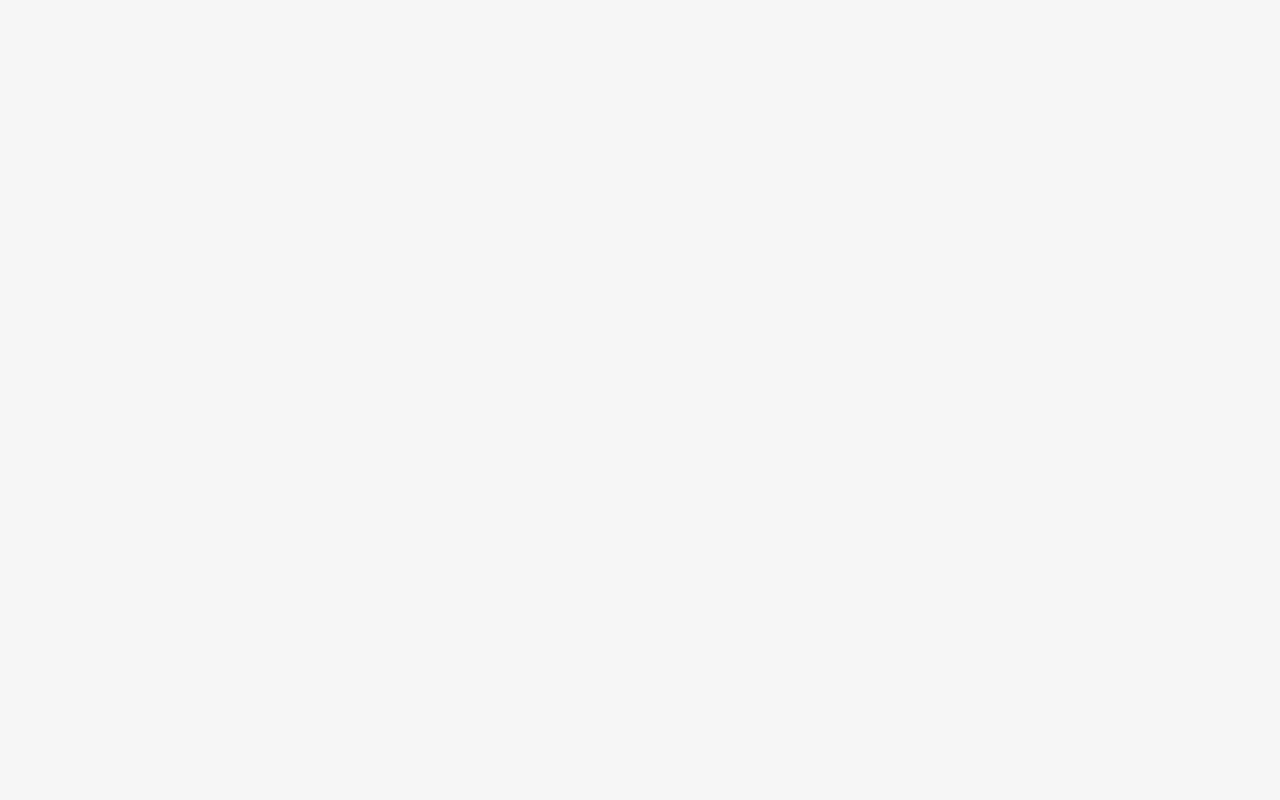
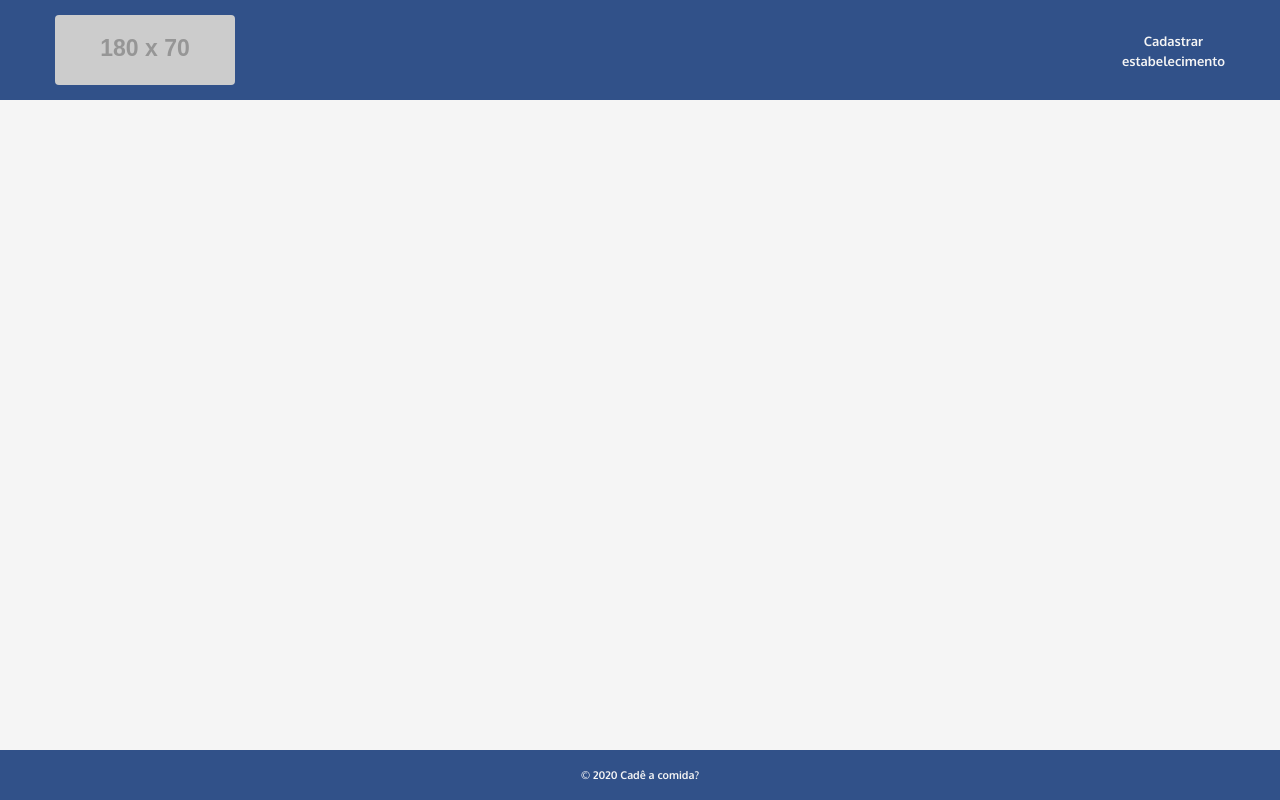
Before and after one commit to Joacy/mega-hack-3, a React (Create React App) app in the folder frontend/: page /search-place in a window 1280 px wide. Built offline with nearby package versions, Linux system fonts and the light colour scheme.

Commit message:
Header e Footer

```diff
--- a/frontend/src/components/Footer/index.js
+++ b/frontend/src/components/Footer/index.js
@@ -1,9 +1,13 @@
 import React from 'react';
 
-// import { Container } from './styles';
+import { FooterS } from './styles';
 
 function Footer () {
-    return <div />;
+    return (
+        <FooterS>
+            <h6>&copy; 2020 Cadê a comida?</h6>
+        </FooterS>
+    );
 }
 
 export default Footer;
--- /dev/null
+++ b/frontend/src/components/Footer/styles.js
@@ -0,0 +1,19 @@
+import styled from 'styled-components';
+
+export const FooterS = styled.footer`
+    display: flex;
+    justify-content: center;
+    align-items: center;
+    text-align: center;
+    background: #315189;
+    padding: 15px;
+    width: 100%;
+    height: 50px;
+
+    position: fixed;
+    bottom: 0;
+
+    h6 {
+        color: #f5f5f5;
+    }
+`;
--- a/frontend/src/components/Header/index.js
+++ b/frontend/src/components/Header/index.js
@@ -15,7 +15,9 @@ function Header () {
         <StyledHeader>
             <div className="container">
                 <FlexRow>
-                    <img src={logo} alt="Cadê a comida?" />
+                    <Link className="brand" to='/'>
+                        <img src={logo} alt="Cadê a comida?" />
+                    </Link>
 
                     <Ul>
                         <li>
--- a/frontend/src/components/Header/styles.js
+++ b/frontend/src/components/Header/styles.js
@@ -11,16 +11,23 @@ export const FlexRow = styled.div`
     align-items: center;
     justify-content: space-between;
 
+    a.brand {
+        display: flex;
+        align-items: center;
+
         img {
             height: 70px;
             width: auto;
             object-fit: contain;
             border-radius: 4px;
         }
+    }
 
     @media (max-width: 767px){
+        a.brand {
             img {
                 height: 50px;
+            }
         }
     }
 `;
--- a/frontend/src/pages/DetailPlace/index.js
+++ b/frontend/src/pages/DetailPlace/index.js
@@ -1,9 +1,17 @@
 import React from 'react';
+
+import Header from '../../components/Header';
+import Footer from '../../components/Footer';
 
 // import { Container } from './styles';
 
 function DetailPlace () {
-    return <div />;
+    return (
+        <>
+            <Header />
+            <Footer />
+        </>
+    );
 }
 
 export default DetailPlace;
--- a/frontend/src/pages/Home/index.js
+++ b/frontend/src/pages/Home/index.js
@@ -1,6 +1,7 @@
 import React from 'react';
 
 import Header from '../../components/Header';
+import Footer from '../../components/Footer';
 
 import {
     BoxHome,
@@ -36,6 +37,7 @@ function Home () {
                     </FoodList>
                 </div>
             </BoxHome>
+            <Footer />
         </>
     );
 }
--- a/frontend/src/pages/RegisterPlace/index.js
+++ b/frontend/src/pages/RegisterPlace/index.js
@@ -1,9 +1,17 @@
 import React from 'react';
+
+import Header from '../../components/Header';
+import Footer from '../../components/Footer';
 
 // import { Container } from './styles';
 
 function RegisterPlace () {
-    return <div />;
+    return (
+        <>
+            <Header />
+            <Footer />
+        </>
+    );
 }
 
 export default RegisterPlace;
--- a/frontend/src/pages/SearchPlace/index.js
+++ b/frontend/src/pages/SearchPlace/index.js
@@ -1,9 +1,17 @@
 import React from 'react';
+
+import Header from '../../components/Header';
+import Footer from '../../components/Footer';
 
 // import { Container } from './styles';
 
 function SearchPlace () {
-    return <div />;
+    return (
+        <>
+            <Header />
+            <Footer />
+        </>
+    );
 }
 
 export default SearchPlace;
```
Lines whose indentation alone changed are shown as unchanged.
